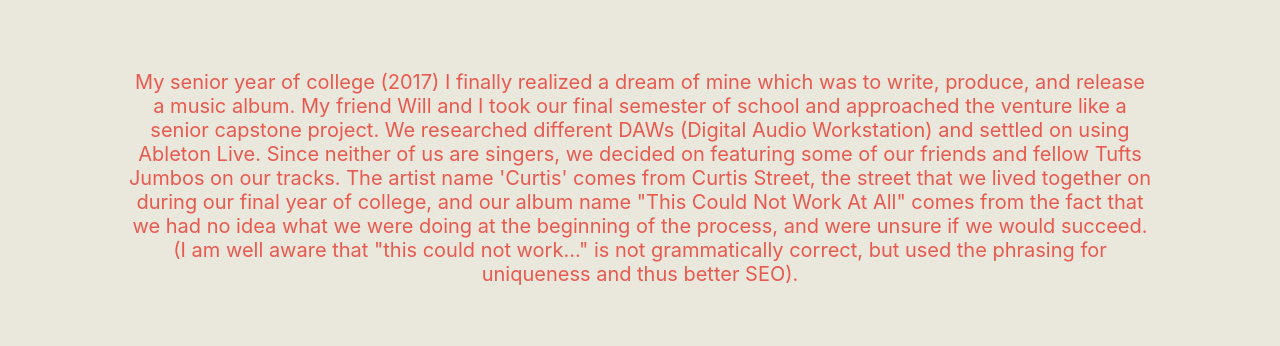
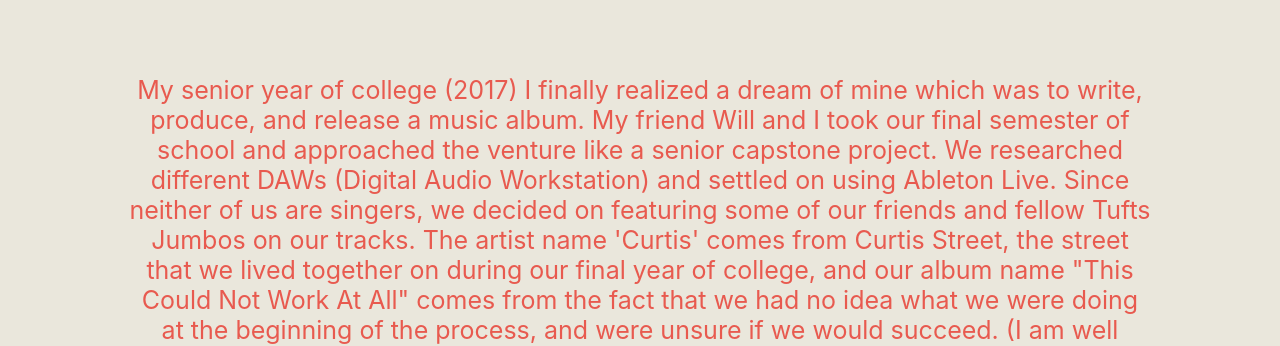
Before and after one commit to dbaigel1/personalWebsite, a React (Create React App) app in the folder personalwebsite/: page /curtis in a window 1280 px wide. Shown: the part 586-932 px from the top of the page. Built offline with nearby package versions, Linux system fonts and the light colour scheme.

Commit message:
updated top right header links to open new page

```diff
--- a/personalwebsite/src/App.css
+++ b/personalwebsite/src/App.css
@@ -391,7 +391,7 @@
 
 .curtisText {
   text-align: center;
-  font-size: 20px;
+  font-size: 25px;
   color: #E85A4F;
   width: 80%;
 }
--- a/personalwebsite/src/components/HeaderLink.js
+++ b/personalwebsite/src/components/HeaderLink.js
@@ -3,7 +3,13 @@
 function HeaderLink(props){
     return (
         <div>
-            <a href={props.link} className="link"> {props.text} </a>
+            <a  href={props.link}
+                target="_blank"
+                rel="noopener noreferrer"
+                className="link"
+            >
+                {props.text}
+            </a>
         </div>
     )
 }
```
